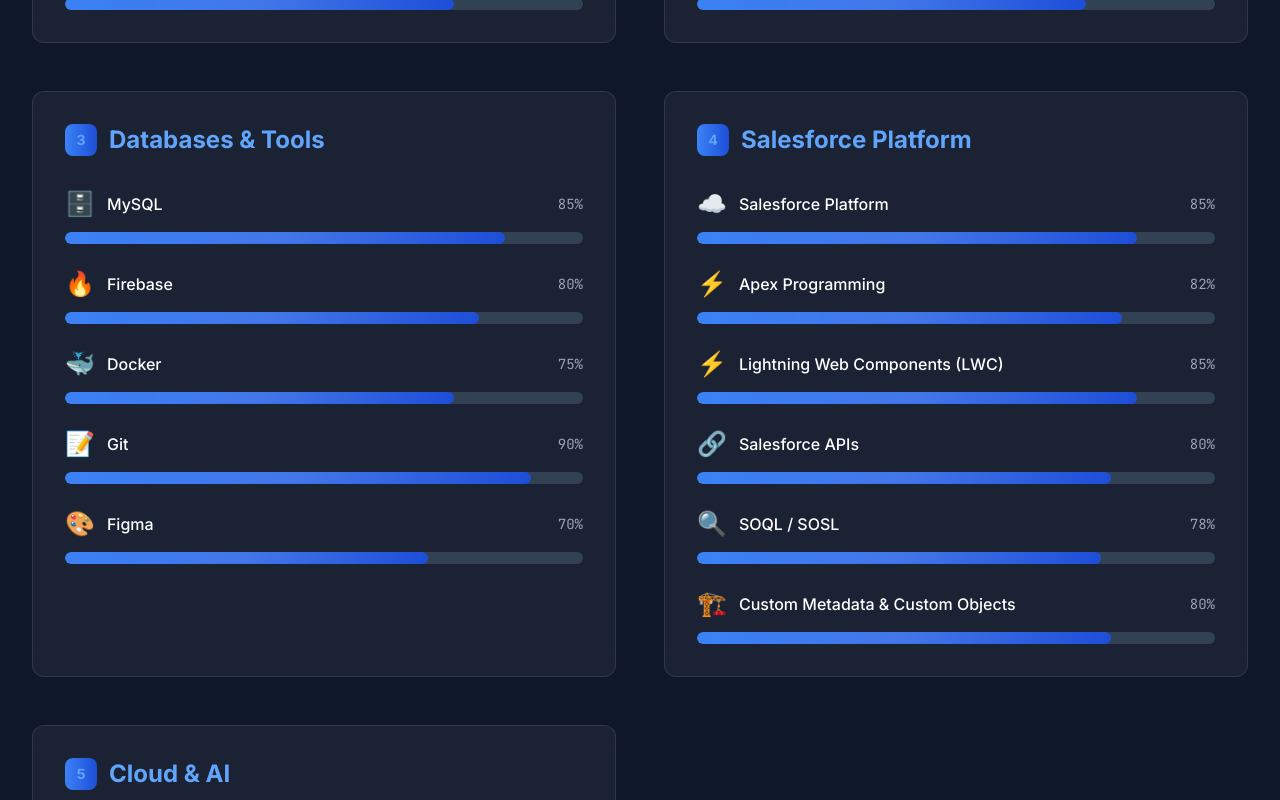
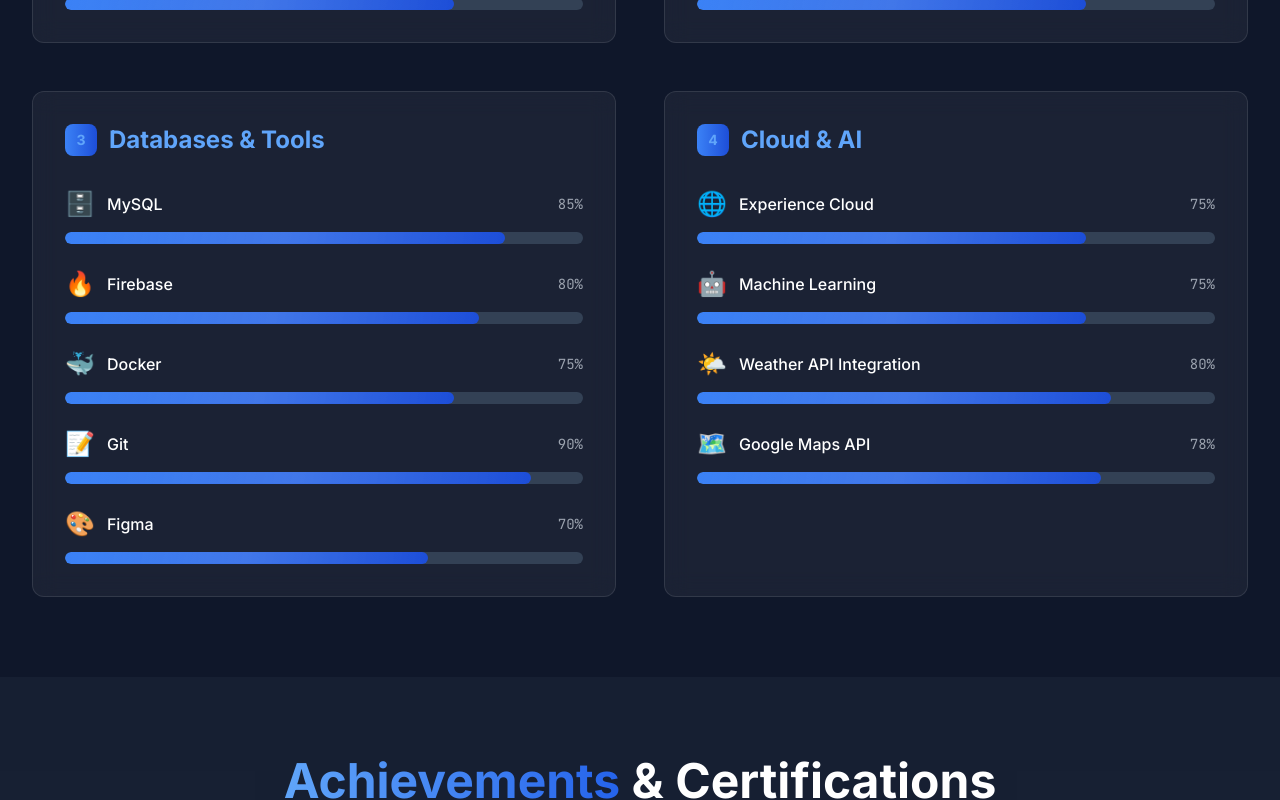
Before and after one commit to tashidu/Portfolio, a React (Vite) app: page / in a window 1280 px wide. Shown: the part 5580-6380 px from the top of the page. Built offline with nearby package versions, Linux system fonts and the light colour scheme.

Commit message:
Remove Salesforce Platform skills section from portfolio

```diff
--- a/src/components/Skills.tsx
+++ b/src/components/Skills.tsx
@@ -71,12 +71,7 @@
       'Docker': '🐳',
       'Git': '📝',
       'Figma': '🎨',
-      'Salesforce Platform': '☁️',
-      'Apex Programming': '⚡',
-      'Lightning Web Components (LWC)': '⚡',
-      'Salesforce APIs': '🔗',
-      'SOQL / SOSL': '🔍',
-      'Custom Metadata & Custom Objects': '🏗️',
+
       'Experience Cloud': '🌐',
       'Machine Learning': '🤖',
       'Weather API Integration': '🌤️',
--- a/src/data/portfolio.ts
+++ b/src/data/portfolio.ts
@@ -142,14 +142,7 @@
     { name: "Git", level: 90 },
     { name: "Figma", level: 70 }
   ],
-  "Salesforce Platform": [
-    { name: "Salesforce Platform", level: 85 },
-    { name: "Apex Programming", level: 82 },
-    { name: "Lightning Web Components (LWC)", level: 85 },
-    { name: "Salesforce APIs", level: 80 },
-    { name: "SOQL / SOSL", level: 78 },
-    { name: "Custom Metadata & Custom Objects", level: 80 }
-  ],
+
   "Cloud & AI": [
     { name: "Experience Cloud", level: 75 },
     { name: "Machine Learning", level: 75 },
```
